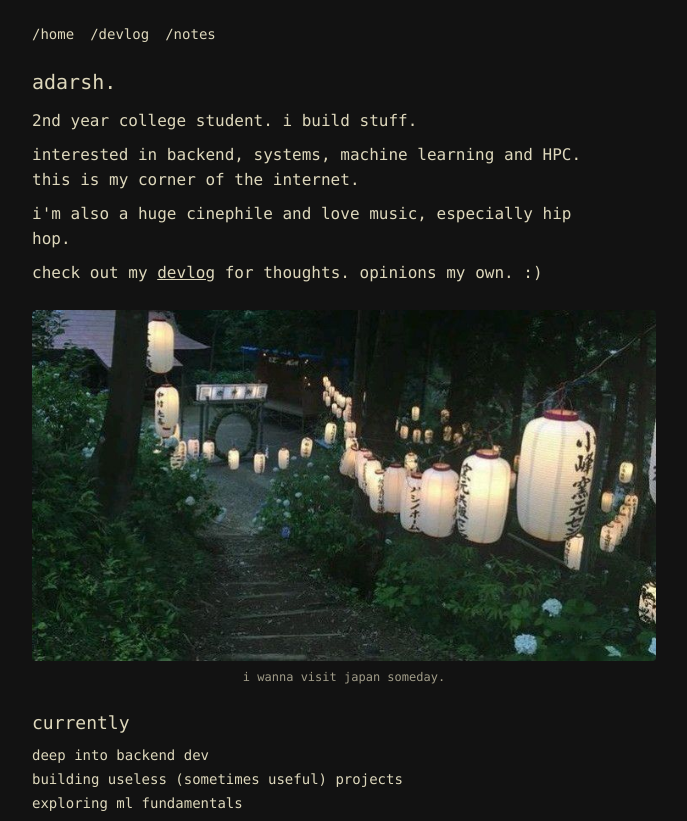
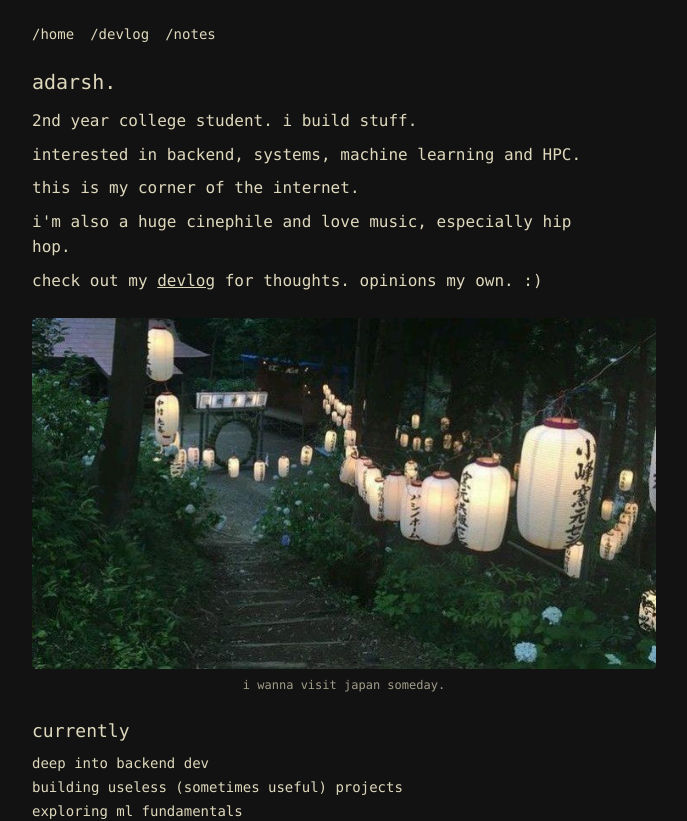
Before and after one commit to axdrsh/www, a Next.js app: page / in a window 1280 px wide. Shown: the top 821 px of the page, without its empty margins (296-983 px from the left). Built offline with nearby package versions, Linux system fonts and the light colour scheme.

Commit message:
Update page.tsx

```diff
--- a/src/app/page.tsx
+++ b/src/app/page.tsx
@@ -11,7 +11,11 @@ export default function Page() {
           <p>2nd year college student. i build stuff.</p>
 
           <p>
-            interested in backend, systems, machine learning and HPC. this is my corner of the internet.
+            interested in backend, systems, machine learning and HPC.
+          </p>
+
+          <p>
+          this is my corner of the internet.
           </p>
 
           <p>i'm also a huge cinephile and love music, especially hip hop.</p>
```
